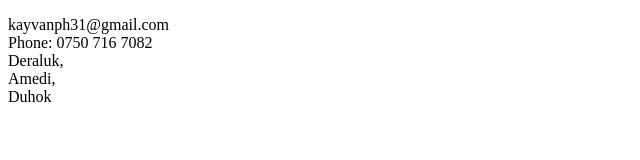
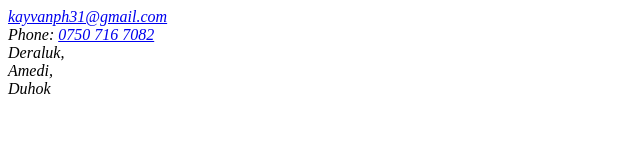
Before and after one commit to kayvan03/My-Resume, a plain HTML site: page Public/Contact.html in a window 1280 px wide. Shown: the whole page, without its empty margins (0-640 px from the left). Drawn offline with Linux system fonts and the light colour scheme.

Commit message:
Contact.html

```diff
--- a/Public/Contact.html
+++ b/Public/Contact.html
@@ -7,12 +7,12 @@
     <title>Contact me</title>
 </head>
 <body>
-    <p>
-        kayvanph31@gmail.com  <br />
-        Phone: 0750 716 7082 <br />
+    <address>
+        <a href="mailto:kayvanph31@gmail.com">kayvanph31@gmail.com</a>  <br />
+        Phone: <a href="tel:0750 716 7082">0750 716 7082</a> <br />
         Deraluk, <br />
         Amedi, <br />
         Duhok
-    </p>
+    </address>
 </body>
 </html>
```
